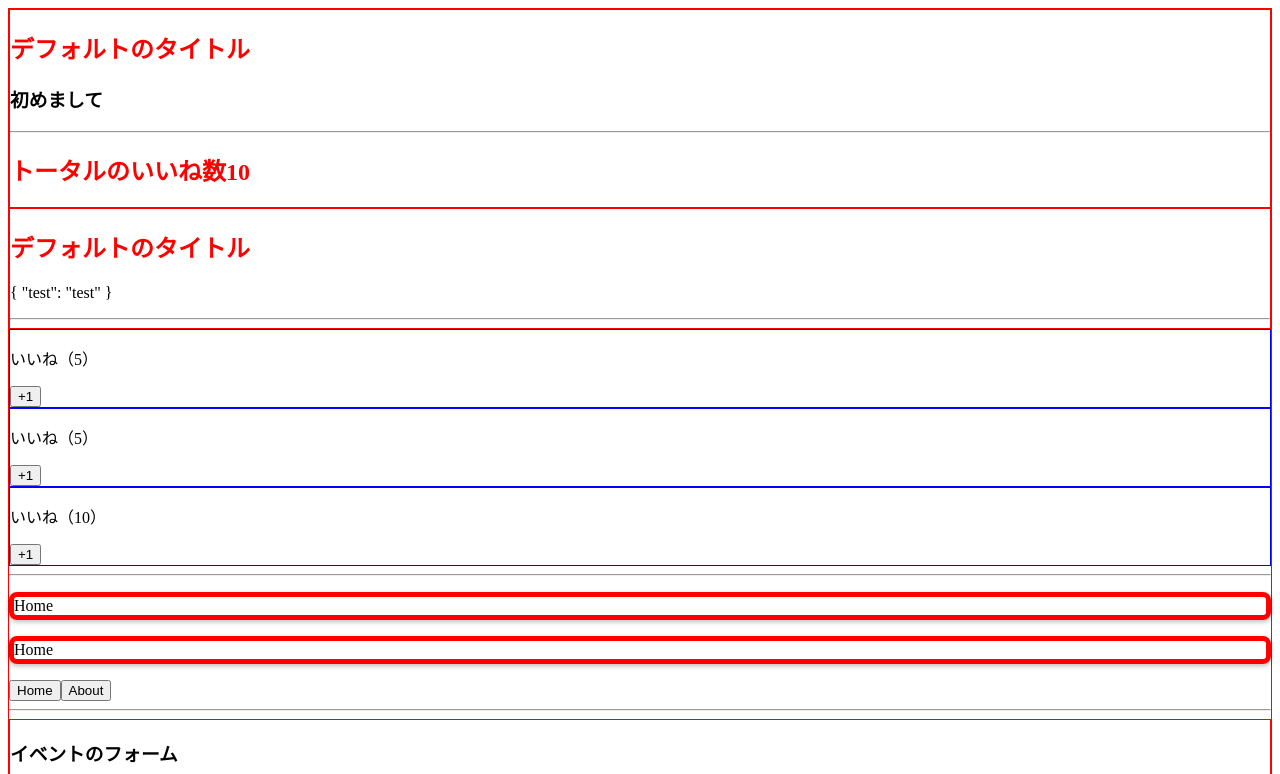
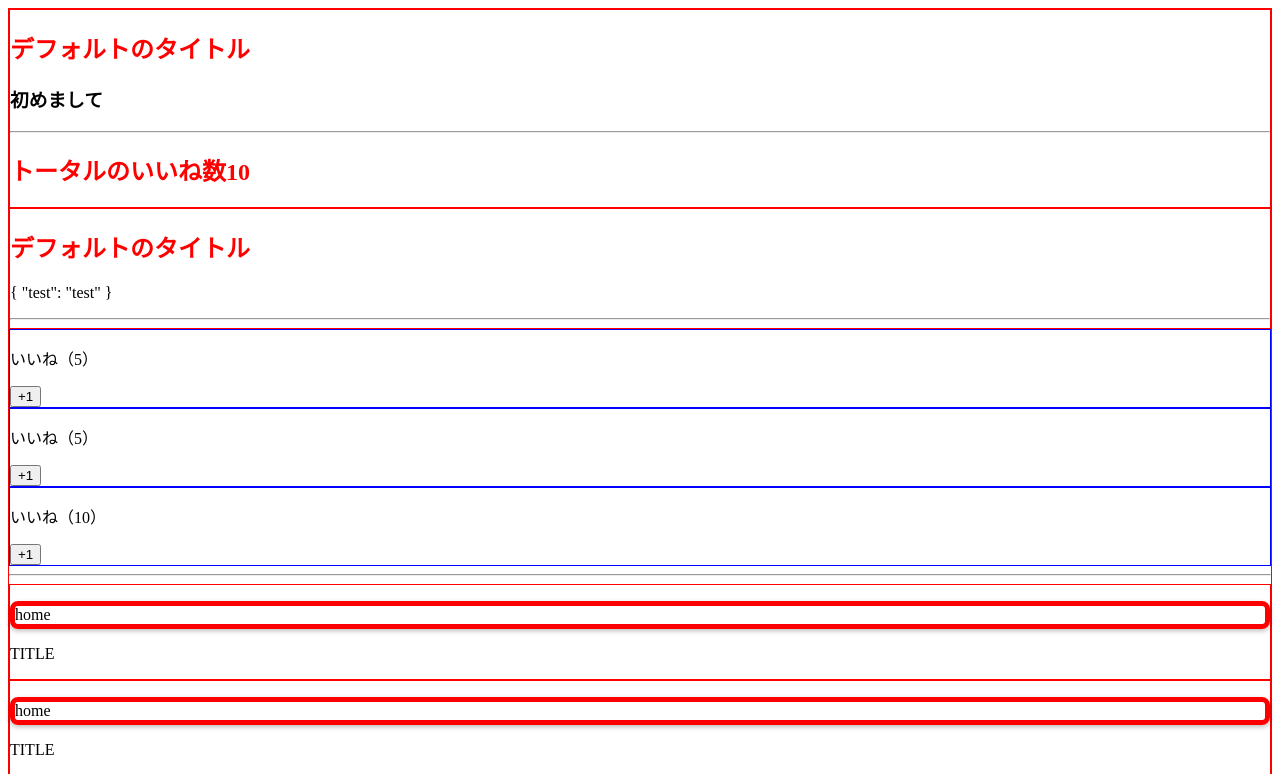
Before and after one commit to ah-0717/study-Vue, a Vue app in the folder 03_vue-video/04_understanding/01_start-cli/: page / in a window 1280 px wide. Shown: the top 774 px of the page. Built offline with nearby package versions, Linux system fonts and the light colour scheme.

Commit message:
フィルター

```diff
--- a/03_vue-video/04_understanding/01_start-cli/src/components/Home.vue
+++ b/03_vue-video/04_understanding/01_start-cli/src/components/Home.vue
@@ -1,14 +1,24 @@
 <template>
-  <!-- :の後に引数を取れる、ただし、一つだけ -->
-  <!-- 修飾詞も登録できる -->
-  <p v-border2:solid.round.shadow="{width: '5px', color: 'red'}">{{home}}</p>
+  <div>
+    <!-- :の後に引数を取れる、ただし、一つだけ -->
+    <!-- 修飾詞も登録できる -->
+    <p v-border2:solid.round.shadow="{width: '5px', color: 'red'}">{{home | lowerCase}}</p>
+    <p>{{title | upperCase}}</p>
+  </div>
 </template>
 
 <script>
 export default {
   data() {
     return {
-      home: 'Home'
+      home: 'Home',
+      title: 'title'
+    }
+  },
+  filters: {
+    lowerCase(value) {
+      // 注意：filtersでthisは使えない
+      return value.toLowerCase();
     }
   },
   // ローカル登録
--- a/03_vue-video/04_understanding/01_start-cli/src/main.js
+++ b/03_vue-video/04_understanding/01_start-cli/src/main.js
@@ -47,6 +47,12 @@ Vue.directive('border', (el ,binding) => {
   }
 });
 
+// フィルタ
+// 引数を必ずとる
+Vue.filter('upperCase', value => {
+  return value.toUpperCase()
+})
+
 new Vue({
   // コンポーネントのオブジェクトを与えてる
   render: h => h(App),
```
